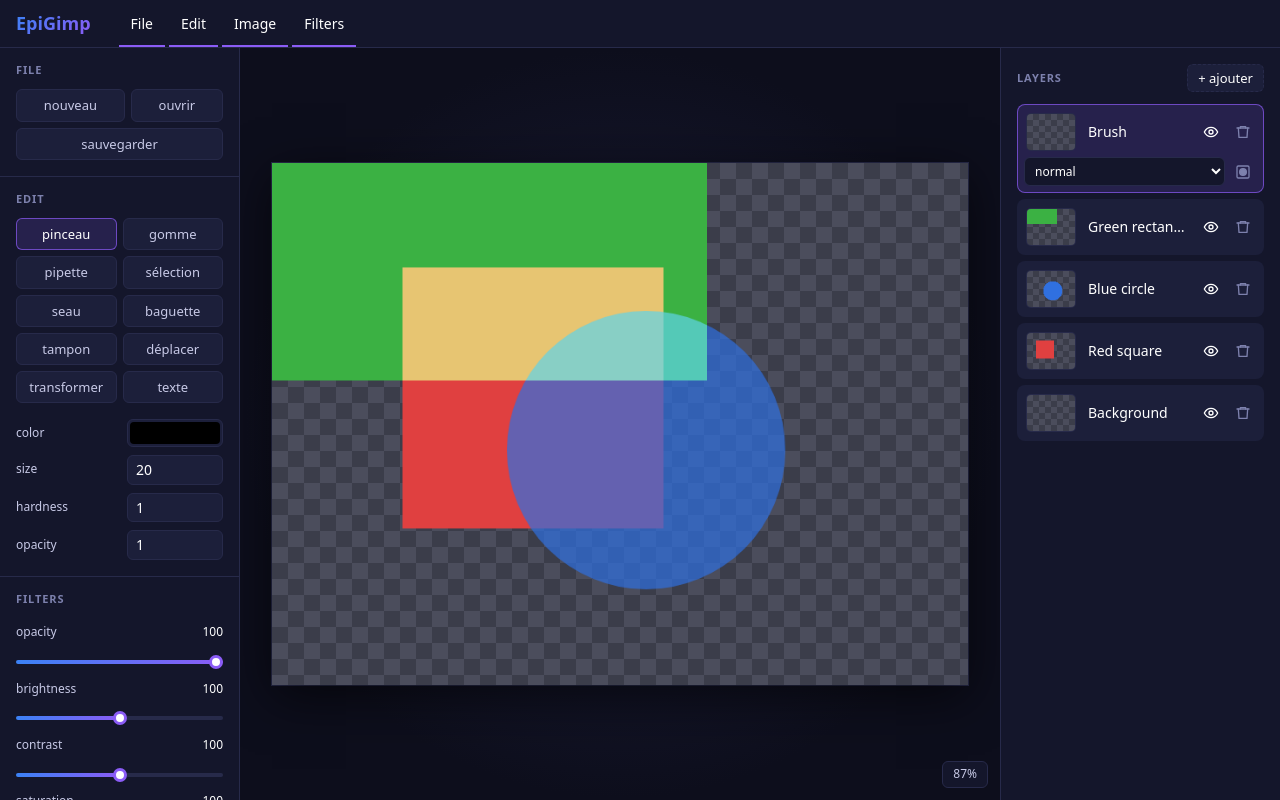
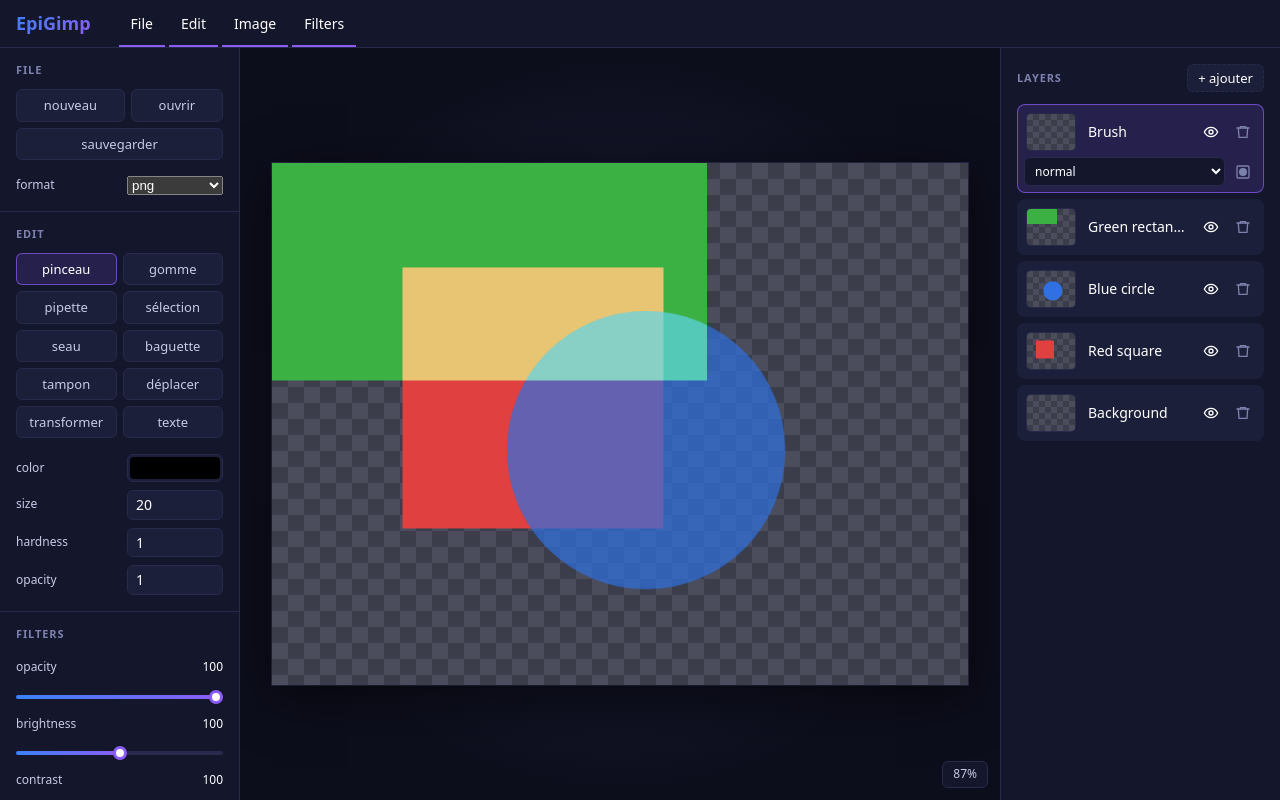
Before and after one commit to JurassicX/EpiGimp, a React (Vite) app: page / in a window 1280 px wide. Built offline with nearby package versions, Linux system fonts and the light colour scheme.

Commit message:
[+] adding jpeg and webp export with a quality setting

```diff
--- a/src/ui/App.tsx
+++ b/src/ui/App.tsx
@@ -23,6 +23,7 @@ import { DEFAULT_PANELS, type PanelVisibility } from "./core/panels";
 import { DEFAULT_BRUSH, type BrushSettings } from "./brush/drawSquare";
 import { drawText } from "./brush/text";
 import type { Point } from "./mouse/mouseEvent";
+import { FILE_EXTENSIONS, type ExportFormat } from "./core/exportFormat";
 import { NewDocumentDialog } from "./components/NewDocumentDialog";
 import {
   HISTORY_LIMIT,
@@ -164,7 +165,7 @@ export function App() {
     loaded.src = url;
   }, []);
 
-  function saveImage() {
+  function saveImage(format: ExportFormat, quality: number) {
     const downloadCanvas = document.createElement("canvas");
     if (!downloadCanvas) return;
     const donwloadCanvasCtx = downloadCanvas.getContext("2d");
@@ -173,17 +174,26 @@ export function App() {
     downloadCanvas.width = doc.width;
     downloadCanvas.height = doc.height;
     renderDocument(donwloadCanvasCtx, doc);
+    if (format === "jpeg") {
+      donwloadCanvasCtx.globalCompositeOperation = "destination-over";
+      donwloadCanvasCtx.fillStyle = "#ffffff";
+      donwloadCanvasCtx.fillRect(0, 0, doc.width, doc.height);
+    }
 
-    downloadCanvas.toBlob((blob) => {
+    downloadCanvas.toBlob(
+      (blob) => {
         const newA = document.createElement("a");
         if (!blob) return;
         const url = URL.createObjectURL(blob);
 
         newA.href = url;
-      newA.download = "Epigimp.png";
+        newA.download = `Epigimp.${FILE_EXTENSIONS[format]}`;
         newA.click();
         URL.revokeObjectURL(url);
-    });
+      },
+      `image/${format}`,
+      quality / 100,
+    );
   }
 
   function newDocument(width: number, height: number, color: string) {
--- /dev/null
+++ b/src/ui/core/exportFormat.ts
@@ -0,0 +1,9 @@
+export type ExportFormat = "png" | "jpeg" | "webp";
+
+export const EXPORT_FORMATS: ExportFormat[] = ["png", "jpeg", "webp"];
+
+export const FILE_EXTENSIONS: Record<ExportFormat, string> = {
+  png: "png",
+  jpeg: "jpg",
+  webp: "webp",
+};
--- a/src/ui/panels/ToolPanel.tsx
+++ b/src/ui/panels/ToolPanel.tsx
@@ -1,4 +1,6 @@
+import { useState } from "react";
 import type { BrushSettings, BrushType } from "../brush/drawSquare";
+import { EXPORT_FORMATS, type ExportFormat } from "../core/exportFormat";
 import { FONT_FAMILIES } from "../brush/text";
 import { SELECT_SHAPES, type SelectShape } from "../core/selection";
 import { Slider } from "../components/Slider";
@@ -14,7 +16,7 @@ interface ToolPanelProps {
   onFilterChange: (key: keyof FilterSettings, value: number) => void;
   onApplyFilters: () => void;
   onOpenFile: (file: File) => void;
-  onSaveImage: () => void;
+  onSaveImage: (format: ExportFormat, quality: number) => void;
   onNewDocument: () => void;
 }
 
@@ -29,6 +31,9 @@ export function ToolPanel({
   onSaveImage,
   onNewDocument,
 }: ToolPanelProps) {
+  const [format, setFormat] = useState<ExportFormat>("png");
+  const [quality, setQuality] = useState(90);
+
   function toolClass(type: BrushType) {
     return brush.brushType === type ? "active" : "";
   }
@@ -52,7 +57,38 @@ export function ToolPanel({
                 }}
               />
             </label>
-            <button onClick={() => onSaveImage()}>sauvegarder</button>
+            <button onClick={() => onSaveImage(format, quality)}>
+              sauvegarder
+            </button>
+          </div>
+          <div className="brush-options">
+            <label htmlFor="export-format">format</label>
+            <select
+              id="export-format"
+              value={format}
+              onChange={(event) =>
+                setFormat(event.target.value as ExportFormat)
+              }
+            >
+              {EXPORT_FORMATS.map((name) => (
+                <option key={name} value={name}>
+                  {name}
+                </option>
+              ))}
+            </select>
+            {format !== "png" && (
+              <>
+                <label htmlFor="export-quality">quality</label>
+                <input
+                  id="export-quality"
+                  type="number"
+                  value={quality}
+                  min={1}
+                  max={100}
+                  onChange={(event) => setQuality(Number(event.target.value))}
+                />
+              </>
+            )}
           </div>
         </section>
       )}
```
Lines whose indentation alone changed are shown as unchanged.
